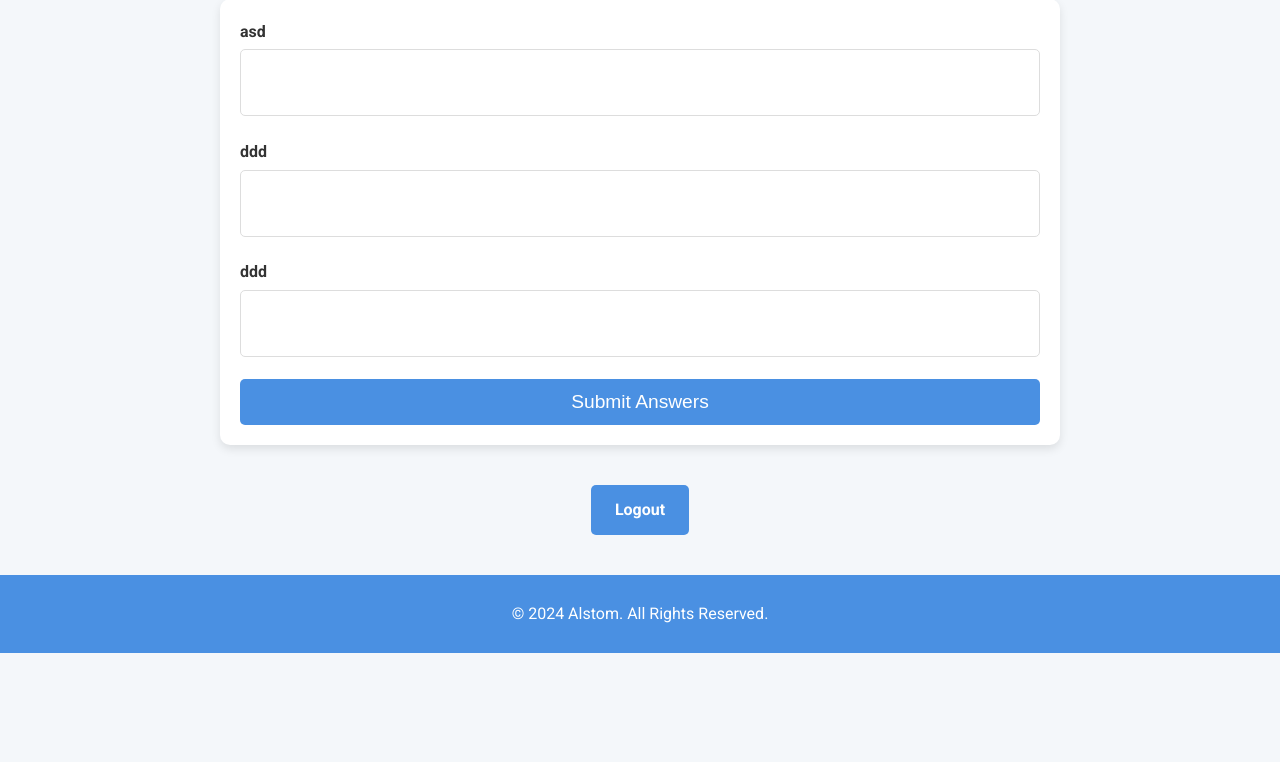
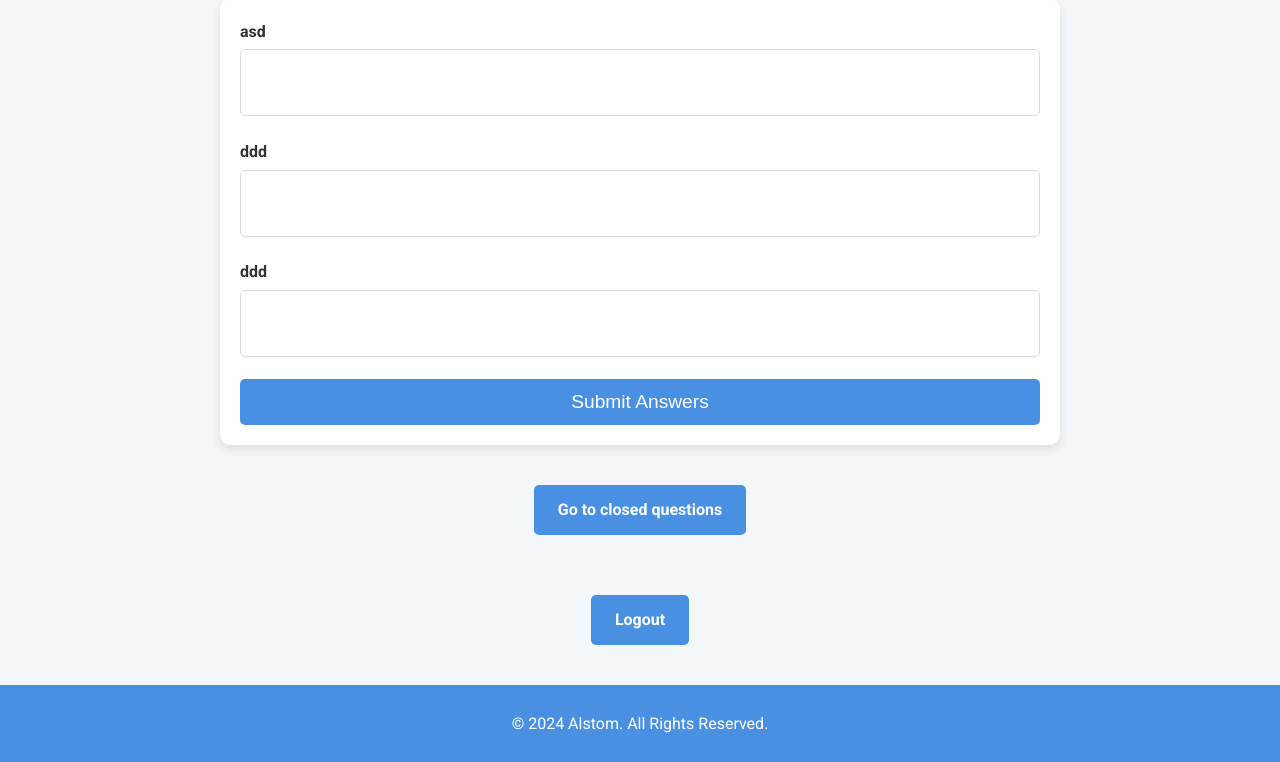
Before and after one commit to GeorgeMargineanu/alstom, a Flask app: page /open_questions in a window 1280 px wide. Shown: the part 112-874 px from the top of the page. Before the commit the page ends 765 px from the top, so only its background shows below. Run offline with Flask 3, Linux system fonts and the light colour scheme; a user stored in the database is signed in; some libraries are stand-ins or nearby versions.

Commit message:
Added buttons to navigate through question forms

```diff
--- a/templates/open_questions.html
+++ b/templates/open_questions.html
@@ -81,6 +81,11 @@
             margin-top: 20px;
         }
 
+        .questions-container {
+            text-align: center;
+            margin-top: 20px;
+        }
+
         a {
             display: inline-block;
             margin: 20px auto;
@@ -131,10 +136,16 @@
         <button type="submit" class="btn btn-primary">Submit Answers</button>
     </form>
 
+
+    <div class="questions-container">
+        <a href="{{ url_for('questions') }}">Go to closed questions</a>
+    </div>
+
     <!-- Center the logout button -->
     <div class="logout-container">
         <a href="{{ url_for('logout') }}">Logout</a>
     </div>
+
 
     <footer>
         <p>&copy; 2024 Alstom. All Rights Reserved.</p>
--- a/templates/questions.html
+++ b/templates/questions.html
@@ -24,6 +24,11 @@
             padding: 20px;
             border-radius: 8px;
             box-shadow: 0 4px 8px rgba(0, 0, 0, 0.1);
+        }
+
+        .open_questions-container {
+            text-align: center;
+            margin-top: 20px;
         }
 
         .questions-wrapper {
```
